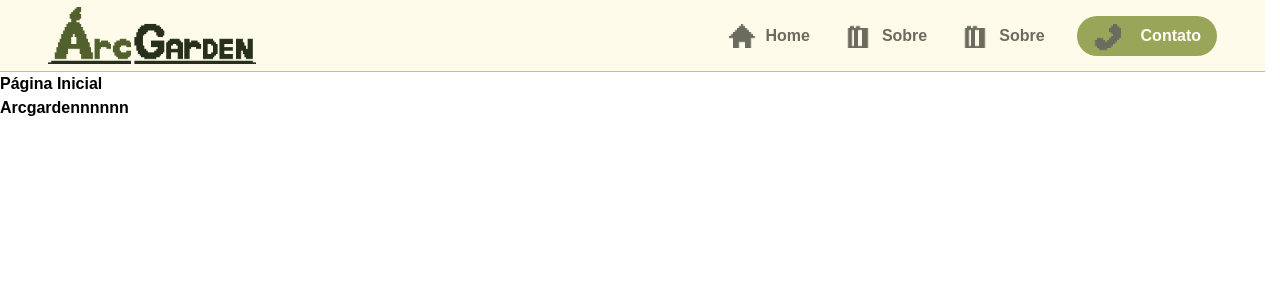
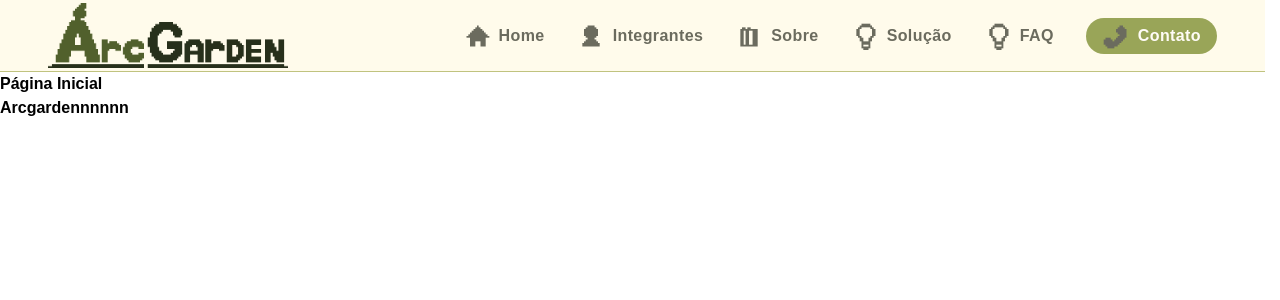
Before and after one commit to HayanoIche/ArcGarden-FrontEnd, a React (Vite) app: page / in a window 1280 px wide. Shown: the top 300 px of the page. Built offline with nearby package versions, Linux system fonts and the light colour scheme.

Commit message:
feat: header implementado

```diff
--- a/src/App.tsx
+++ b/src/App.tsx
@@ -1,5 +1,6 @@
 import { BrowserRouter, Routes, Route } from 'react-router-dom';
 import Header from "./components/Header.tsx";
+import Header from "./components/Header/Header.tsx";
 import Home from './pages/Home';
 
 export default function App() {
--- a/src/components/Header.tsx
+++ /dev/null
@@ -1,100 +0,0 @@
-import { useState } from 'react';
-import { Link } from 'react-router-dom';
-
-export default function Header() {
-  // Variáveis pro hamburguer
-  const [isOpen, setIsOpen] = useState(false);
-
-  return (
-    <header className="relative w-full h-auto lg:h-[9vh] lg:py-0 py-4 flex flex-wrap lg:flex-nowrap justify-between items-center bg-amber-50 border-[var(--bg-dark)] border-b">
-
-      {/* LOGO */}
-      <img
-        src="src/assets/ArcGardenLogo.png"
-        alt="Logo"
-        className="w-[16rem] pl-6 lg:pl-12 italic object-contain"
-      />
-
-      {/* BOTÃO HAMBÚRGUER */}
-      <button
-        onClick={() => setIsOpen(!isOpen)}
-        className="lg:hidden flex flex-col justify-center items-center gap-[0.4rem] pr-6 lg:pr-12 bg-transparent border-none cursor-pointer"
-        aria-label="Abrir Menu"
-      >
-        <span
-          className={`block w-[1.6rem] h-[0.18rem] bg-[var(--text-bold)] rounded-[2px] transition-all duration-300 origin-center ${
-            isOpen ? 'translate-y-[0.58rem] rotate-45' : ''
-          }`}
-        />
-        <span
-          className={`block w-[1.6rem] h-[0.18rem] bg-[var(--text-bold)] rounded-[2px] transition-all duration-300 origin-center ${
-            isOpen ? 'opacity-0' : ''
-          }`}
-        />
-        <span
-          className={`block w-[1.6rem] h-[0.18rem] bg-[var(--text-bold)] rounded-[2px] transition-all duration-300 origin-center ${
-            isOpen ? '-translate-y-[0.58rem] -rotate-45' : ''
-          }`}
-        />
-      </button>
-
-      {/* NAV / MENU */}
-      <nav
-        className={`w-full lg:w-auto transition-all duration-350 ease-in-out overflow-hidden lg:overflow-visible ${
-          isOpen
-            ? 'max-h-[30rem] pb-4 lg:pb-0'
-            : 'max-h-0 lg:max-h-none'
-        }`}
-      >
-        <ul className="list-none flex flex-col lg:flex-row items-start lg:items-center gap-0 lg:gap-8 w-full px-6 lg:px-0 lg:pr-12 pt-2 lg:pt-0">
-
-          {/* ITEM HOME */}
-          <li className="w-full lg:w-auto border-b border-zinc-400 lg:border-none">
-            <Link
-              to="/"
-              className="flex items-center leading-normal py-3 lg:py-0 w-full no-underline text-[var(--text-main)] hover:text-[var(--g3)] transition-colors"
-            >
-              <img src="src/assets/icons/home.png" alt="" className="w-8 mr-2 object-contain" />
-              <span>Home</span>
-            </Link>
-          </li>
-
-          {/* ITEM SOBRE */}
-          <li className="w-full lg:w-auto border-b border-zinc-400 lg:border-none">
-            <Link
-              to="/sobre"
-              className="flex items-center leading-normal py-3 lg:py-0 w-full no-underline text-[var(--text-main)] hover:text-[var(--g3)] transition-colors"
-            >
-              <img src="src/assets/icons/about.png" alt="" className="w-8 mr-2 object-contain" />
-              <span>Sobre</span>
-            </Link>
-          </li>
-
-          {/* ITEM SOBRE */}
-          <li className="w-full lg:w-auto border-b border-zinc-400 lg:border-none">
-            <Link
-              to="/sobre"
-              className="flex items-center leading-normal py-3 lg:py-0 w-full no-underline text-[var(--text-main)] hover:text-[var(--g3)] transition-colors"
-            >
-              <img src="src/assets/icons/about.png" alt="" className="w-8 mr-2 object-contain" />
-              <span>Sobre</span>
-            </Link>
-          </li>
-
-          {/* BOTÃO CONTATO */}
-          <li className="w-full lg:w-auto border-b border-zinc-400 lg:border-none">
-            <Link
-              to="/contato"
-              className="flex items-center justify-center leading-normal w-full py-3 lg:py-1 lg:px-4 bg-transparent lg:bg-[var(--g2)] text-[var(--g2)] lg:text-[var(--bg-main)] lg:rounded-[2rem] lg:hover:bg-[var(--g3)] transition-all"
-            >
-              <img src="src/assets/icons/contact.png" alt="" className="w-8 mr-4 object-contain" />
-              <span>Contato</span>
-            </Link>
-          </li>
-
-        </ul>
-      </nav>
-
-    </header>
-  );
-}
--- /dev/null
+++ b/src/components/Header/Header.tsx
@@ -0,0 +1,69 @@
+import { useState } from 'react';
+import { Link } from 'react-router-dom';
+import { NavItem } from './NavItem';
+
+function MenuButton(props: { isOpen: boolean; onClick: () => void })
+{
+  const lineStyle = "block w-[1.6rem] h-[0.18rem] bg-[var(--text-bold)] rounded-[2px] transition-all duration-300 origin-center";
+
+  return (
+    <button
+      onClick={props.onClick}
+      className="lg:hidden flex flex-col justify-center items-center gap-[0.4rem] pr-6 lg:pr-12 bg-transparent border-none cursor-pointer"
+      aria-label={props.isOpen ? "Fechar Menu" : "Abrir Menu"}
+    >
+
+    <span className={`${lineStyle} ${props.isOpen ? 'translate-y-[0.58rem] rotate-45' : ''}`} />
+    <span className={`${lineStyle} ${props.isOpen ? 'opacity-0' : ''}`} />
+    <span className={`${lineStyle} ${props.isOpen ? '-translate-y-[0.58rem] -rotate-45' : ''}`} />
+    </button>
+  );
+}
+
+// Array de links para evitar repetição
+const navLinks = [
+  { to: '/', label: 'Home', iconSrc: 'src/assets/icons/home.png' },
+  { to: '/integrantes', label: 'Integrantes', iconSrc: 'src/assets/icons/members.png' },
+  { to: '/sobre', label: 'Sobre', iconSrc: 'src/assets/icons/about.png' },
+  { to: '/solucao', label: 'Solução', iconSrc: 'src/assets/icons/solution.png' },
+  { to: '/faq', label: 'FAQ', iconSrc: 'src/assets/icons/solution.png' },
+  { to: '/contato', label: 'Contato', iconSrc: 'src/assets/icons/contact.png', isButton: true },
+];
+
+export default function Header() {
+  const [isOpen, setIsOpen] = useState(false);
+  const closeMenu = () => setIsOpen(false);
+
+  return (
+    <header className="relative w-full h-auto lg:h-[9vh] lg:py-0 py-4 flex flex-wrap lg:flex-nowrap justify-between items-center bg-amber-50 border-[var(--bg-dark)] border-b">
+
+    {/* LOGO */}
+    <Link to="/" className="pl-4 sm:pl-6 lg:pl-12 py-2 flex items-center shrink-0">
+      <img
+        src="src/assets/ArcGardenLogo.png"
+        alt="Arc Garden Logo"
+        className="w-32 sm:w-44 md:w-52 lg:w-60 h-auto object-contain"
+      />
+    </Link>
+
+    {/* BOTÃO HAMBURGUI */}
+    <MenuButton isOpen={isOpen} onClick={() => setIsOpen(!isOpen)} />
+
+    {/* MENU NORMAL */}
+    <nav className={`w-full lg:w-auto transition-all duration-350 ease-in-out overflow-hidden lg:overflow-visible ${isOpen ? 'max-h-[30rem] pb-4 lg:pb-0' : 'max-h-0 lg:max-h-none'}`}>
+      <ul className="list-none flex flex-col lg:flex-row items-center gap-0 lg:gap-8 w-full px-6 lg:px-0 lg:pr-12 pt-2 lg:pt-0">
+        {navLinks.map((link) => (
+          <NavItem
+            key={link.to}
+            to={link.to}
+            label={link.label}
+            iconSrc={link.iconSrc}
+            isButton={link.isButton}
+            onClick={closeMenu}
+          />
+        ))}
+      </ul>
+    </nav>
+  </header>
+  );
+}
--- /dev/null
+++ b/src/components/Header/NavItem.tsx
@@ -0,0 +1,21 @@
+import { Link } from 'react-router-dom';
+
+export function NavItem(props: { to: string; label: string; iconSrc: string; isButton?: boolean; onClick?: () => void })
+{
+    return (
+        <li className="w-full lg:w-auto border-b border-zinc-400 lg:border-none">
+            <Link
+                to={props.to}
+                onClick={props.onClick}
+                className={
+                    props.isButton
+                        ? "flex items-center justify-center leading-normal w-full py-3 lg:py-1 lg:px-4 bg-transparent lg:bg-[var(--g2)] text-[var(--g2)] lg:text-[var(--bg-main)] lg:rounded-[2rem] hover:text-[var(--g3)] lg:hover:bg-[var(--g3)] lg:hover:text-[var(--bg-main)] transition-all font-bold"
+                        : "flex items-center justify-center lg:justify-start leading-normal py-3 lg:py-0 w-full no-underline text-[var(--text-main)] hover:text-[var(--g3)] transition-colors font-bold"
+                }
+            >
+            <img src={props.iconSrc} alt="" className="w-7 h-7 mr-2 object-contain" />
+            <span className="tracking-wide">{props.label}</span>
+            </Link>
+        </li>
+    );
+}
```
